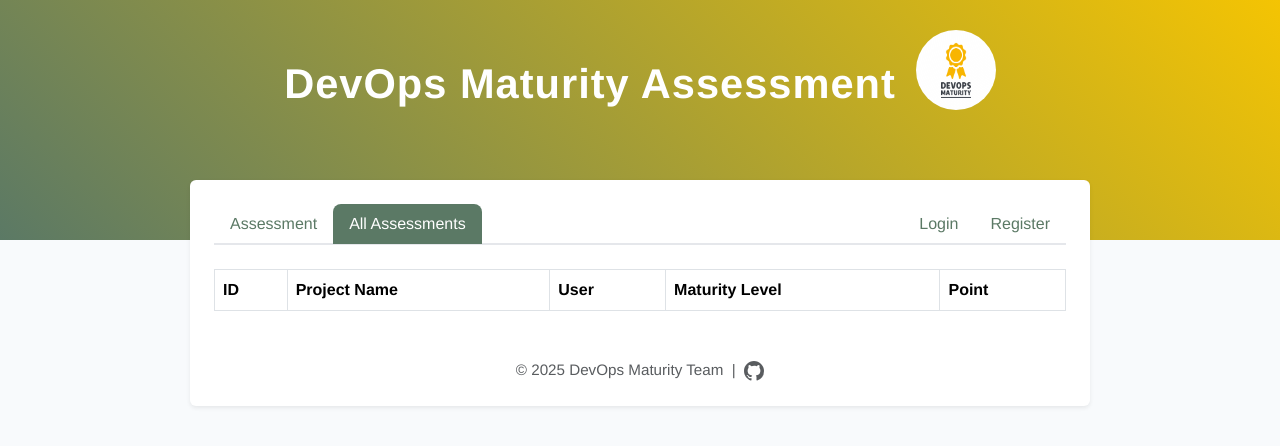
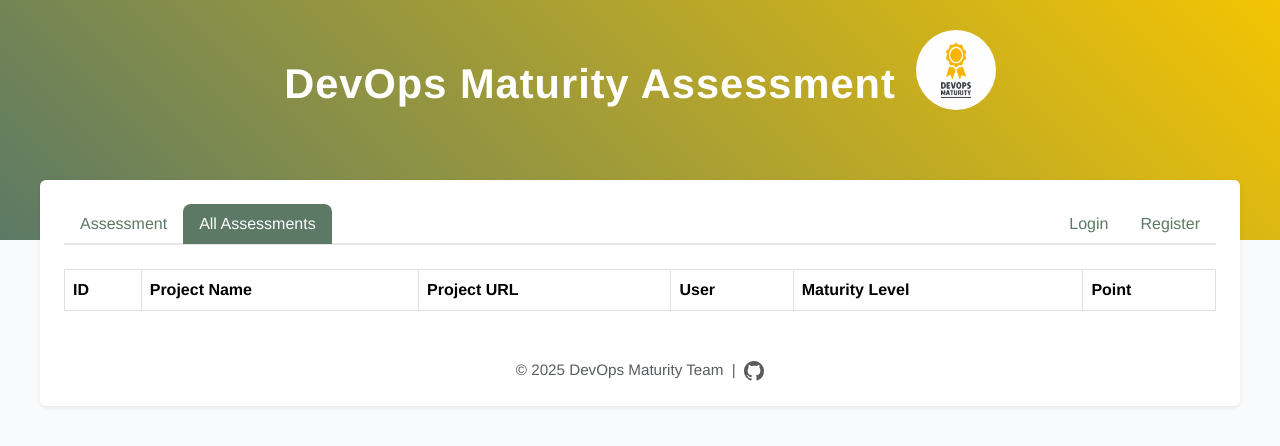
Before and after one commit to devops-maturity/devops-maturity, a FastAPI app: page /assessments in a window 1280 px wide. Shown: the top 446 px of the page. Run offline with FastAPI, Linux system fonts and the light colour scheme; lists and menus that the app fills with data are empty; parts of the project's set-up code (start-up, migrations or seed data) failed here and were passed over.

Commit message:
feat: add project_url and set admin user

```diff
--- a/src/core/model.py
+++ b/src/core/model.py
@@ -25,6 +25,7 @@ class Assessment(Base):  # type: ignore
     __tablename__ = "assessments"
     id = Column(Integer, primary_key=True, index=True)
     project_name = Column(String, nullable=False)
+    project_url = Column(String, nullable=True)
     user_id = Column(Integer)
     responses = Column(JSON)
 
@@ -37,6 +38,7 @@ class User(Base):  # type: ignore
     password_hash = Column(String, nullable=True)  # nullable for OAuth users
     oauth_provider = Column(String, nullable=True)  # e.g., 'google', 'github'
     oauth_id = Column(String, nullable=True)  # provider user id
+    is_admin = Column(Integer, default=0)  # 1 for admin, 0 for regular user
 
 
 def init_db():
--- a/src/web/main.py
+++ b/src/web/main.py
@@ -1,5 +1,6 @@
 import os
 from fastapi import FastAPI
+from fastapi import status
 from fastapi import HTTPException
 from starlette.middleware.sessions import SessionMiddleware
 from fastapi.templating import Jinja2Templates
@@ -44,7 +45,7 @@ def edit_assessment_form(request: Request, assessment_id: int):
     db.close()
     if not assessment:
         raise HTTPException(status_code=404, detail="Assessment not found")
-    if not user or assessment.user_id != user.id:
+    if not user or (assessment.user_id != user.id and not getattr(user, "is_admin", 0)):
         raise HTTPException(status_code=403, detail="Not allowed")
     return templates.TemplateResponse(
         "edit_assessment.html",
@@ -92,6 +93,20 @@ async def edit_assessment_submit(request: Request, assessment_id: int):
     assessment.project_name = project_name
     assessment.responses = responses_dict
     db.commit()
+    db.close()
+    return RedirectResponse("/assessments", status_code=302)
+
+
+@app.post("/delete-assessment/{assessment_id}")
+async def delete_assessment(request: Request, assessment_id: int):
+    user = get_current_user(request)
+    if not user or not getattr(user, "is_admin", 0):
+        return RedirectResponse("/assessments", status_code=status.HTTP_403_FORBIDDEN)
+    db = SessionLocal()
+    assessment = db.query(Assessment).filter(Assessment.id == assessment_id).first()
+    if assessment:
+        db.delete(assessment)
+        db.commit()
     db.close()
     return RedirectResponse("/assessments", status_code=302)
 
@@ -191,7 +206,14 @@ async def register(
 ):
     db = SessionLocal()
     hashed_password = bcrypt.hash(password)
-    user = User(username=username, email=email, password_hash=hashed_password)
+    # Check if this is the first user
+    is_first_user = db.query(User).count() == 0
+    user = User(
+        username=username,
+        email=email,
+        password_hash=hashed_password,
+        is_admin=1 if is_first_user else 0,
+    )
     db.add(user)
     try:
         db.commit()
@@ -355,6 +377,7 @@ def read_form(request: Request):
 async def submit(request: Request):
     form = await request.form()
     project_name = form.get("project_name")
+    project_url = form.get("project_url")
     if not project_name:
         return templates.TemplateResponse(
             "form.html",
@@ -370,7 +393,7 @@ async def submit(request: Request):
     responses = []
     responses_dict = {}
     for k, v in form.items():
-        if k == "project_name":
+        if k in ["project_name", "project_url"]:
             continue
         answer = v == "yes"
         responses.append(UserResponse(id=k, answer=answer))
@@ -382,7 +405,10 @@ async def submit(request: Request):
     # Save to database
     db = SessionLocal()
     assessment = Assessment(
-        project_name=project_name, user_id=user_id, responses=responses_dict
+        project_name=project_name,
+        project_url=project_url,
+        user_id=user_id,
+        responses=responses_dict,
     )
     db.add(assessment)
     db.commit()
@@ -399,6 +425,7 @@ async def submit(request: Request):
             "level": level,
             "badge_url": badge_url,
             "project_name": project_name,
+            "project_url": project_url,
             "user": user,
         },
     )
@@ -426,6 +453,7 @@ def list_assessments(request: Request):
             {
                 "id": a.id,
                 "project_name": getattr(a, "project_name", ""),
+                "project_url": getattr(a, "project_url", ""),
                 "user": users.get(a.user_id),
                 "responses": a.responses,
                 "point": point,
--- a/src/web/static/style.css
+++ b/src/web/static/style.css
@@ -26,7 +26,7 @@ body {
 
 /* Container styles */
 .container {
-    max-width: 900px;
+    max-width: 1200px;
     margin: -60px auto 0 auto; /* Center the container */
     background: #fff;
     border-radius: 16px;
--- a/src/web/templates/assessments.html
+++ b/src/web/templates/assessments.html
@@ -43,6 +43,7 @@
                 <tr>
                     <th>ID</th>
                     <th>Project Name</th>
+                    <th>Project URL</th>
                     <th>User</th>
                     <th>Maturity Level</th>
                     <th>Point</th>
@@ -53,6 +54,7 @@
                 <tr>
                     <td>{{ a.id }}</td>
                     <td>{{ a.project_name }}</td>
+                    <td>{{ a.project_url }}</td>
                     <td>
                         {% if a.user %}
                             {{ a.user.username }} ({{ a.user.email }})
@@ -72,8 +74,11 @@
                             <button class="btn btn-sm btn-outline-primary" onclick="toggleAssessmentDetails({{ a.id }})">
                                 <span id="assessment-toggle-{{ a.id }}">Show Details</span>
                             </button>
-                            {% if user and a.user and user.id == a.user.id %}
+                            {% if user and (a.user and user.id == a.user.id or user.is_admin) %}
                                 <a href="/edit-assessment/{{ a.id }}" class="btn btn-sm btn-outline-primary">Edit</a>
+                                <form method="post" action="/delete-assessment/{{ a.id }}" style="display:inline;">
+                                    <button type="submit" class="btn btn-sm btn-outline-danger" onclick="return confirm('Are you sure you want to delete this assessment?');">Delete</button>
+                                </form>
                             {% endif %}
                         </div>
 
--- a/src/web/templates/form.html
+++ b/src/web/templates/form.html
@@ -47,6 +47,10 @@
                 <label for="project_name" class="form-label fw-bold">Project Name <span style="color:red">*</span></label>
                 <input type="text" class="form-control" id="project_name" name="project_name" required>
             </div>
+            <div class="mb-3">
+                <label for="project_url" class="form-label fw-bold">Project URL</label>
+                <input type="url" class="form-control" id="project_url" name="project_url" placeholder="https://your.project.url.git">
+            </div>
             {% for cat in categories %}
                 <div class="category-title">{{ cat }}</div>
                 {% for c in criteria if cat == c.category %}
@@ -68,7 +72,7 @@
                 {% endfor %}
             {% endfor %}
             <div class="text-center">
-                <button type="submit" class="btn btn-primary btn-lg px-5">Submit Assessment</button>
+                <button type="submit" class="btn btn-primary btn-lg px-5">Submit</button>
             </div>
         </form>
         <footer class="mt-5 text-center text-muted">
```
Also changed, not shown: src/cli/main.py (+13 -3 lines).
